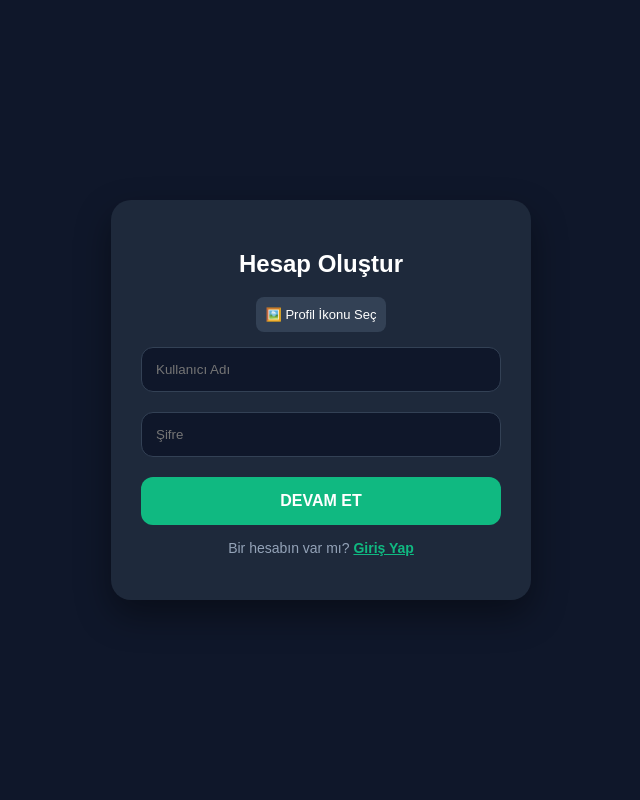
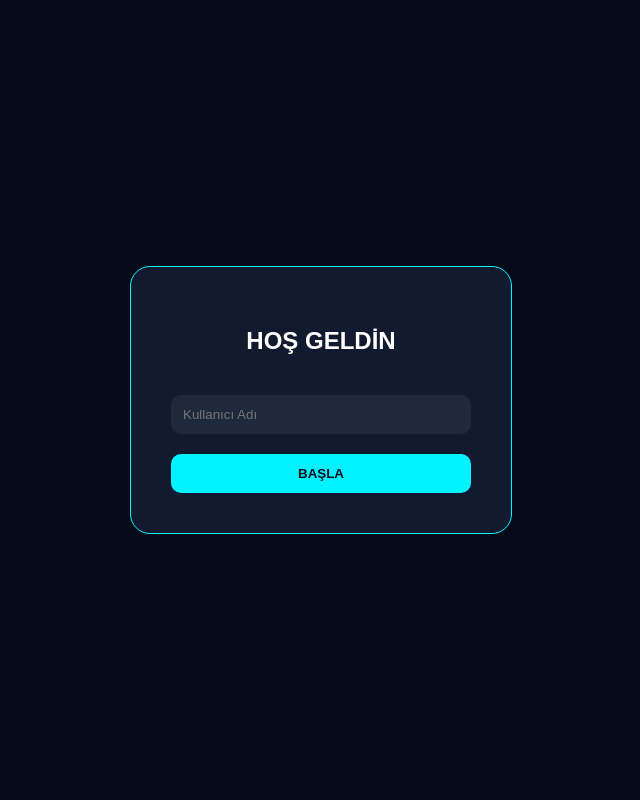
Before and after one commit to Sunay16018/gamehub, a Flask app: page /login in a window 1280 px wide. Shown: the whole page, without its empty margins (319-959 px from the left). Run offline with Flask 3, Linux system fonts and the light colour scheme.

Commit message:
Login fix ve session guncellemesi

```diff
--- a/app.py
+++ b/app.py
@@ -3,13 +3,13 @@ from flask_socketio import SocketIO, emit, join_room
 import os
 
 app = Flask(__name__)
-app.config['SECRET_KEY'] = 'gizlisifre123'
-# Bu kısım bağlantı kopmalarını ve oda sorunlarını engeller
-socketio = SocketIO(app, cors_allowed_origins="*", async_mode='eventlet', ping_timeout=60)
+app.config['SECRET_KEY'] = 'cokgizlisifre123'
+# Render için en kararlı socket ayarları
+socketio = SocketIO(app, cors_allowed_origins="*", async_mode='eventlet')
 
 xox_rooms = {}
 
-@app.route('/')
+@app.route('/', methods=['GET'])
 def index():
     if 'username' in session:
         return render_template('index.html', username=session['username'])
@@ -18,8 +18,11 @@ def index():
 @app.route('/login', methods=['GET', 'POST'])
 def login():
     if request.method == 'POST':
-        session['username'] = request.form.get('username')
-        return redirect(url_for('index'))
+        user = request.form.get('username')
+        if user:
+            session['username'] = user
+            session.permanent = True # Girişi kalıcı yap
+            return redirect(url_for('index'))
     return render_template('login.html')
 
 @app.route('/game/<game_name>')
@@ -32,30 +35,17 @@ def game(game_name):
 def on_join(data):
     room = "xox_global_room"
     join_room(room)
-    if room not in xox_rooms:
-        xox_rooms[room] = set() # Tekrarı önlemek için set kullanıyoruz
-    xox_rooms[room].add(request.sid) # Kişiyi benzersiz ID ile ekle
+    if room not in xox_rooms: xox_rooms[room] = set()
+    xox_rooms[room].add(request.sid)
     emit('player_update', {'count': len(xox_rooms[room])}, room=room)
-
-@socketio.on('xox_move')
-def handle_move(data):
-    emit('receive_move', data, room="xox_global_room", include_self=False)
 
 @socketio.on('send_message')
 def handle_message(data):
-    # Mesajı gönderen dahil herkese yayınla (broadcast)
     emit('receive_message', {
         'user': session.get('username', 'Misafir'),
         'msg': data['msg']
     }, broadcast=True)
 
-@socketio.on('disconnect')
-def on_disconnect():
-    room = "xox_global_room"
-    if room in xox_rooms and request.sid in xox_rooms[room]:
-        xox_rooms[room].remove(request.sid)
-        emit('player_update', {'count': len(xox_rooms[room])}, room=room)
-
 if __name__ == '__main__':
     port = int(os.environ.get('PORT', 10000))
-    socketio.run(app, host='0.0.0.0', port=port)
+    socketio.run(app, host='0.0.0.0', port=port, debug=False)
--- a/templates/login.html
+++ b/templates/login.html
@@ -1,67 +1,23 @@
 <!DOCTYPE html>
-<html><head><meta charset="UTF-8"><meta name="viewport" content="width=device-width, initial-scale=1.0">
-<style>
-    body { background: #0f172a; color: white; font-family: sans-serif; display: flex; align-items: center; justify-content: center; height: 100vh; margin: 0; }
-    .card { background: #1e293b; padding: 30px; border-radius: 20px; width: 90%; max-width: 360px; text-align: center; box-shadow: 0 15px 35px rgba(0,0,0,0.4); }
-    input { width: 100%; padding: 14px; margin: 10px 0; border-radius: 12px; border: 1px solid #334155; background: #0f172a; color: white; box-sizing: border-box; outline: none; }
-    .btn { background: #10b981; color: white; padding: 15px; border-radius: 12px; width: 100%; border: none; font-weight: bold; cursor: pointer; font-size: 16px; margin-top: 10px; }
-    #preview { width: 80px; height: 80px; border-radius: 50%; object-fit: cover; margin: 10px auto; border: 3px solid #10b981; display: none; }
-    .file-label { background: #334155; padding: 10px; border-radius: 8px; font-size: 13px; cursor: pointer; display: inline-block; margin-bottom: 5px; }
-    .switch-link { color: #10b981; text-decoration: underline; cursor: pointer; font-weight: bold; }
-</style></head><body>
-    <div class="card">
-        <h2 id="title">Hesap Oluştur</h2>
-        <img id="preview">
-        <div id="reg-fields">
-            <label class="file-label">
-                🖼️ Profil İkonu Seç
-                <input type="file" id="pic-input" accept="image/*" style="display:none;" onchange="previewFile()">
-            </label>
-        </div>
-        <input type="text" id="name-input" placeholder="Kullanıcı Adı">
-        <input type="password" id="pass-input" placeholder="Şifre">
-        <button class="btn" onclick="process()">DEVAM ET</button>
-        <p style="margin-top:15px; font-size:14px; color:#94a3b8;">
-            <span id="switch-text">Bir hesabın var mı?</span>
-            <span class="switch-link" onclick="toggleMode()" id="switch-btn">Giriş Yap</span>
-        </p>
+<html lang="tr">
+<head>
+    <meta charset="UTF-8">
+    <meta name="viewport" content="width=device-width, initial-scale=1.0">
+    <title>Giriş Yap</title>
+    <style>
+        body { background: #050b18; color: white; font-family: sans-serif; display: flex; align-items: center; justify-content: center; height: 100vh; margin: 0; }
+        .login-card { background: #111a2e; padding: 40px; border-radius: 20px; border: 1px solid #00f2ff; text-align: center; width: 80%; max-width: 300px; }
+        input { width: 100%; padding: 12px; margin: 20px 0; border-radius: 10px; border: none; background: #1e293b; color: white; box-sizing: border-box; }
+        button { width: 100%; padding: 12px; border-radius: 10px; border: none; background: #00f2ff; color: #050b18; font-weight: bold; cursor: pointer; }
+    </style>
+</head>
+<body>
+    <div class="login-card">
+        <h2>HOŞ GELDİN</h2>
+        <form action="/login" method="POST">
+            <input type="text" name="username" placeholder="Kullanıcı Adı" required>
+            <button type="submit">BAŞLA</button>
+        </form>
     </div>
-    <script>
-        let isLoginMode = false; let base64Pic = "";
-        window.onload = () => {
-            const saved = localStorage.getItem('gamehub_login');
-            if(saved) {
-                const user = JSON.parse(saved);
-                fetch('/login_api', { method: 'POST', headers: {'Content-Type': 'application/json'}, body: JSON.stringify(user) })
-                .then(res => { if(res.ok) window.location.href="/"; });
-            }
-        };
-        function toggleMode() {
-            isLoginMode = !isLoginMode;
-            document.getElementById('title').innerText = isLoginMode ? "Giriş Yap" : "Hesap Oluştur";
-            document.getElementById('reg-fields').style.display = isLoginMode ? "none" : "block";
-            document.getElementById('switch-text').innerText = isLoginMode ? "Hesabın yok mu?" : "Bir hesabın var mı?";
-            document.getElementById('switch-btn').innerText = isLoginMode ? "Kayıt Ol" : "Giriş Yap";
-        }
-        function previewFile() {
-            const file = document.getElementById('pic-input').files[0];
-            const reader = new FileReader();
-            reader.onloadend = () => { base64Pic = reader.result; document.getElementById('preview').src = base64Pic; document.getElementById('preview').style.display = 'block'; }
-            if (file) reader.readAsDataURL(file);
-        }
-        function process() {
-            const name = document.getElementById('name-input').value;
-            const pass = document.getElementById('pass-input').value;
-            if(!name || !pass) return alert("Boş bırakma knk!");
-            fetch(isLoginMode ? '/login_api' : '/register', {
-                method: 'POST', headers: {'Content-Type': 'application/json'},
-                body: JSON.stringify({ name: name, password: pass, picture: base64Pic })
-            }).then(res => res.json()).then(data => {
-                if(data.status === 'ok') {
-                    localStorage.setItem('gamehub_login', JSON.stringify({name, password: pass}));
-                    window.location.href = "/";
-                } else alert(data.msg);
-            });
-        }
-    </script>
-</body></html>
+</body>
+</html>
```
